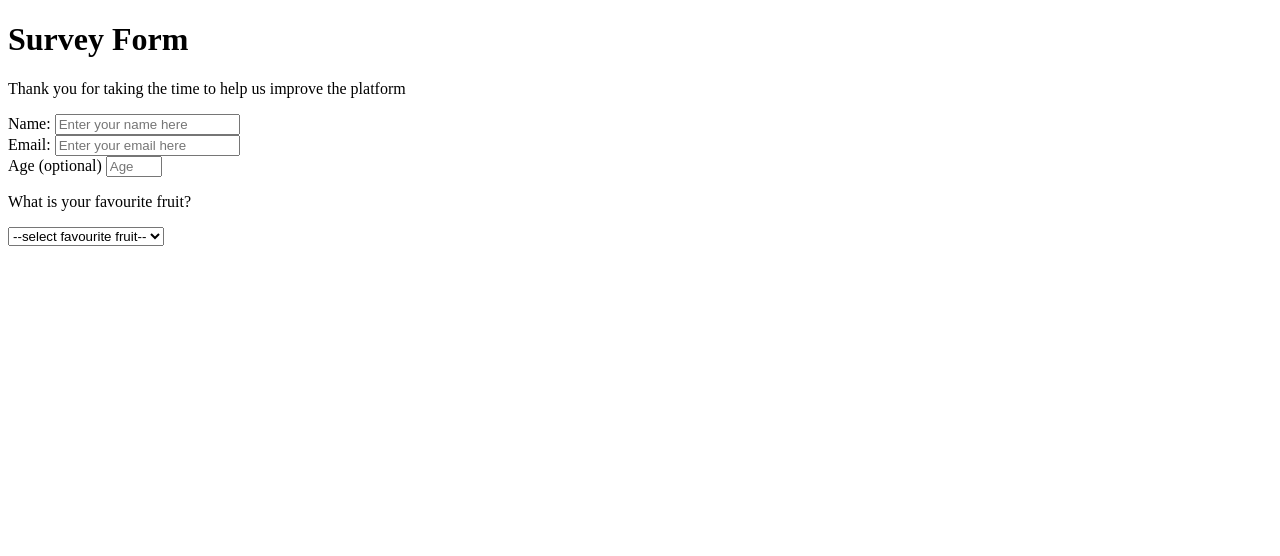
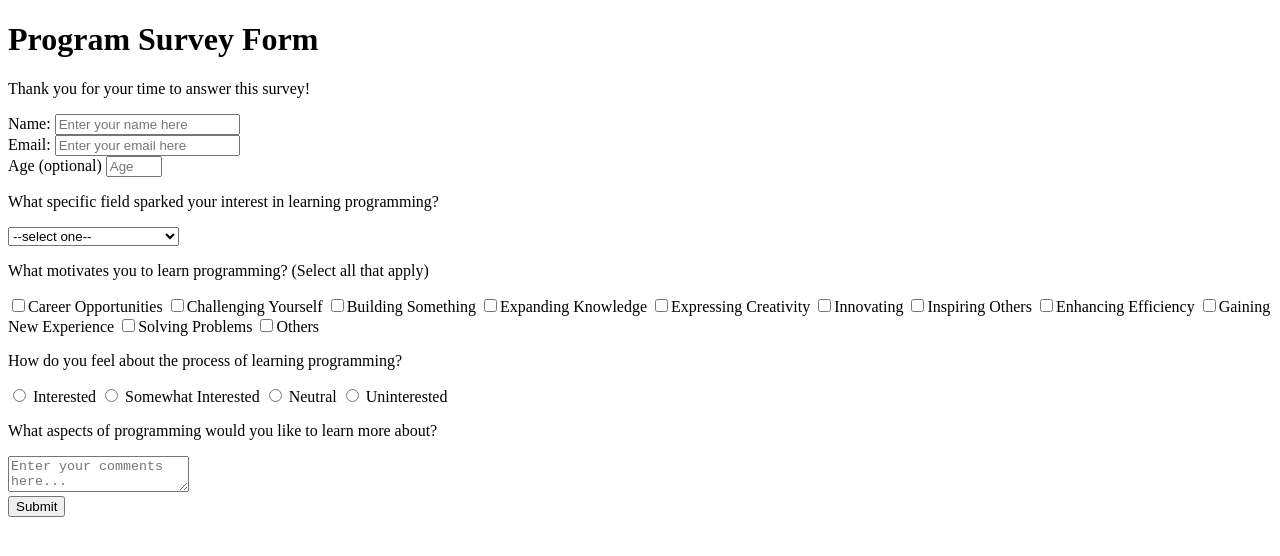
Before and after one commit to hanif-haziq/survey-form, a plain HTML site: page index.html in a window 1280 px wide. Drawn offline with Linux system fonts and the light colour scheme.

Commit message:
added checkboxes, radios, textareas, and button.

```diff
--- a/index.html
+++ b/index.html
@@ -7,9 +7,9 @@
   </head>
   <body>
     <div>
-      <h1 id="title" class="text-center">Survey Form</h1>
+      <h1 id="title" class="text-center">Program Survey Form</h1>
       <p id="description" class="description text-center">
-        Thank you for taking the time to help us improve the platform
+        Thank you for your time to answer this survey!
       </p>
       <form action="" id="survey-form">
         <div>
@@ -47,14 +47,85 @@
           />
         </div>
         <div>
-          <p>What is your favourite fruit?</p>
-          <select name="fruit" id="dropdown" required>
-            <option disabled selected value>--select favourite fruit--</option>
-            <option value="banana">banana</option>
-            <option value="oranges">oranges</option>
-            <option value="pineapple">pineapple</option>
-            <option value="watermelon">watermelon</option>
+          <p>
+            What specific field sparked your interest in learning programming?
+          </p>
+          <select name="category" id="dropdown" required>
+            <option disabled selected value>--select one--</option>
+            <option value="1">Software Development</option>
+            <option value="2">Game Development</option>
+            <option value="3">Cybersecurity</option>
+            <option value="4">Networking</option>
+            <option value="5">Web Development</option>
+            <option value="6">Data Science & Analytics</option>
+            <option value="7">Other</option>
           </select>
+        </div>
+        <div>
+          <p>
+            What motivates you to learn programming? (Select all that apply)
+          </p>
+          <label>
+            <input type="checkbox" value="career" />Career Opportunities
+          </label>
+          <label>
+            <input type="checkbox" value="challenge-self" />Challenging Yourself
+          </label>
+          <label>
+            <input type="checkbox" value="create-things" />Building Something
+          </label>
+          <label>
+            <input type="checkbox" value="learning" />Expanding Knowledge
+          </label>
+          <label>
+            <input type="checkbox" value="generate-ideas" />Expressing
+            Creativity
+          </label>
+          <label>
+            <input type="checkbox" value="Innovating" />Innovating
+          </label>
+          <label>
+            <input type="checkbox" value="inspiring-others" />Inspiring Others
+          </label>
+          <label>
+            <input type="checkbox" value="efficiency" />Enhancing Efficiency
+          </label>
+          <label>
+            <input type="checkbox" value="gain-experience" />Gaining New
+            Experience
+          </label>
+          <label>
+            <input type="checkbox" value="solve-problem" />Solving Problems
+          </label>
+          <label> <input type="checkbox" value="others" />Others </label>
+        </div>
+        <div>
+          <p>How do you feel about the process of learning programming?</p>
+          <label for=""
+            ><input type="radio" name="interest" value="1" /> Interested</label
+          >
+          <label for=""
+            ><input type="radio" name="interest" value="2" /> Somewhat
+            Interested</label
+          >
+          <label for=""
+            ><input type="radio" name="interest" value="3" /> Neutral</label
+          >
+          <label for=""
+            ><input type="radio" name="interest" value="4" />
+            Uninterested</label
+          >
+        </div>
+        <div>
+          <p>What aspects of programming would you like to learn more about?</p>
+          <textarea
+            name="comment"
+            id="comment"
+            placeholder="Enter your comments here..."
+          ></textarea>
+        </div>
+        <div>
+          <button type="submit" id="submit">Submit</button>
         </div>
       </form>
     </div>
```
